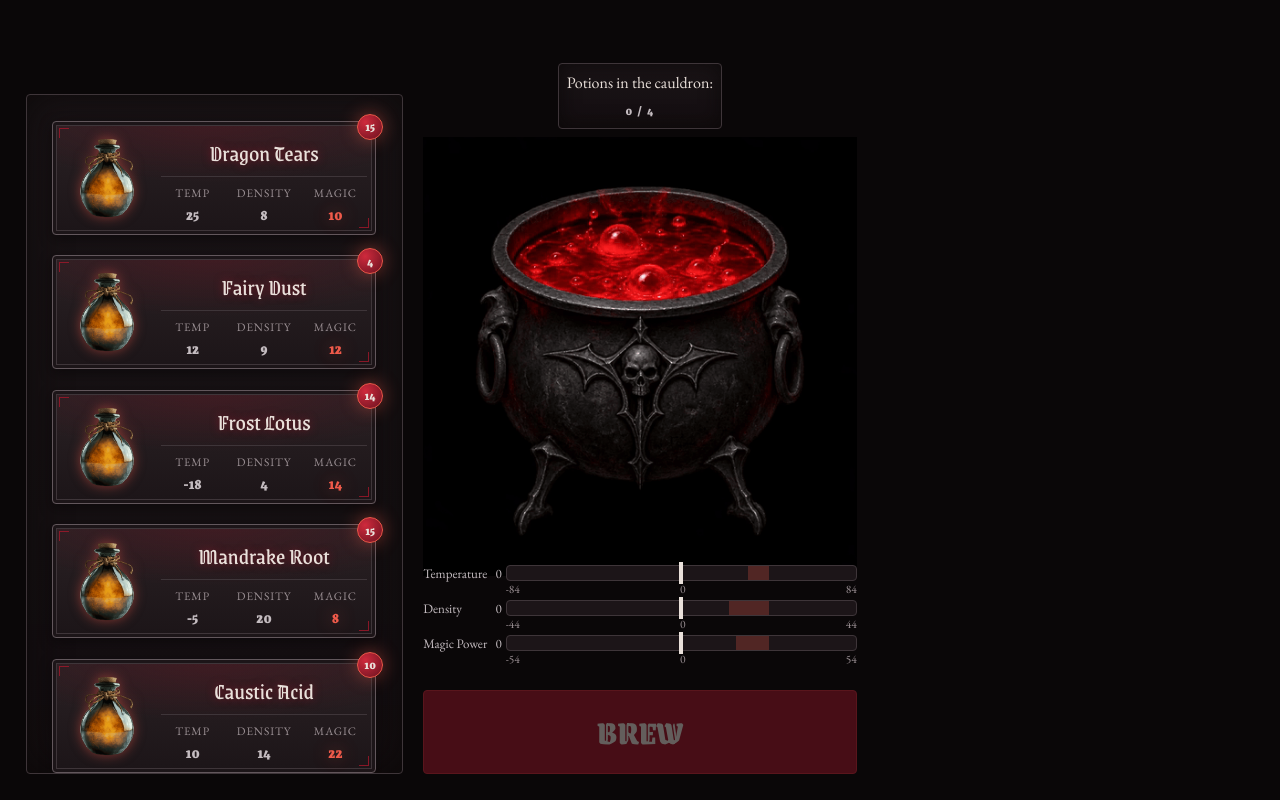
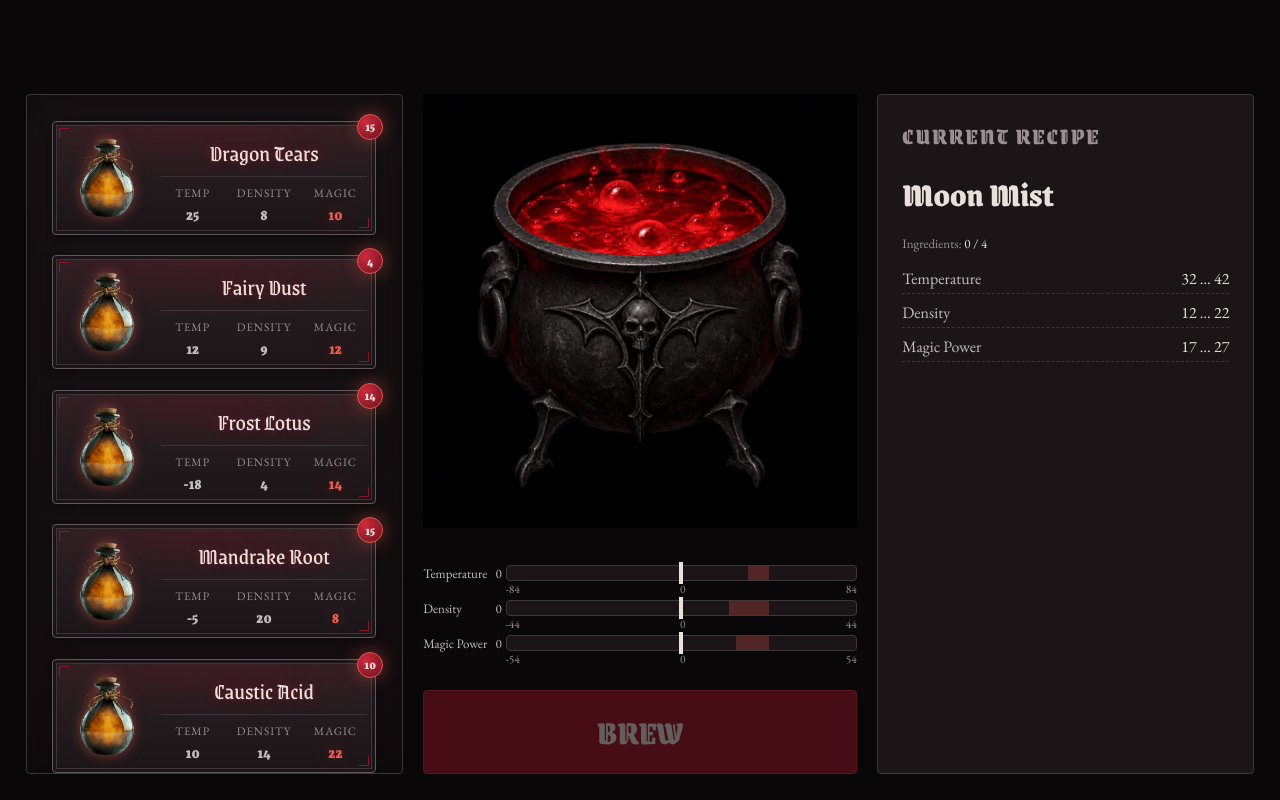
Before and after one commit to asimo-git/Alchemist-s-Cauldron, a website built with Vite: page index.html in a window 1280 px wide. Built offline with nearby package versions, Linux system fonts and the light colour scheme.

Commit message:
feat: implement a ui recipe section

```diff
--- a/src/data/game.ts
+++ b/src/data/game.ts
@@ -2,3 +2,9 @@ export const SHELF_SIZE = 6;
 export const MIN_STOCK = 1;
 export const MAX_STOCK = 15;
 export const CAULDRON_CAPACITY = 4;
+
+export const STATS = [
+  { key: 'temperature', label: 'Temperature' },
+  { key: 'density', label: 'Density' },
+  { key: 'magicPower', label: 'Magic Power' },
+] as const;
--- a/src/logic/calculate-cauldron.ts
+++ b/src/logic/calculate-cauldron.ts
@@ -1,10 +1,8 @@
 import type { IIngredient, IRecipe } from '../utils/types';
-import { CAULDRON_CAPACITY } from '../data/game';
-
-export const STAT_KEYS = ['temperature', 'density', 'magicPower'] as const;
+import { CAULDRON_CAPACITY, STATS } from '../data/game';
 
 export interface IBarData {
-  key: (typeof STAT_KEYS)[number];
+  key: (typeof STATS)[number]['key'];
   value: number;
   limit: number; // шкала: [-limit; +limit]
   zoneStart: number; // % от левого края шкалы
@@ -17,7 +15,7 @@ export const canAddToCauldron = (cauldron: IIngredient[]): boolean =>
   cauldron.length < CAULDRON_CAPACITY;
 
 export function calculateCauldron(ingredients: IIngredient[], recipe: IRecipe): IBarData[] {
-  return STAT_KEYS.map((key) => {
+  return STATS.map(({ key }) => {
     const { min, max } = recipe[key];
     const value = ingredients.reduce((sum, item) => sum + item[key], 0);
 
--- a/src/styles/components/_index.scss
+++ b/src/styles/components/_index.scss
@@ -1,3 +1,4 @@
 @forward 'cauldron';
 @forward 'shelf';
 @forward 'main-actions';
+@forward 'recipe';
--- a/src/styles/components/cauldron.scss
+++ b/src/styles/components/cauldron.scss
@@ -1,48 +1,8 @@
 @use '../abstracts/variables' as *;
 @use '../abstracts/mixins' as *;
-
-.cauldron_container {
-  @include flex(column, center, center, $size-1);
-}
-
-// .cauldron_frame {
-//   width: 100%;
-//   aspect-ratio: 1;
-// }
 
 .cauldron_img {
   width: 100%;
   height: 100%;
   object-fit: cover;
 }
-
-.cauldron_indicator {
-  @include flex(column, center, center, $size-1);
-  padding: $size-1 $size-1;
-  background: linear-gradient(180deg, rgba($obsidian, 0.9), rgba($crypt, 0.95));
-  border: 1px solid $slate;
-  border-radius: $r-md;
-  box-shadow: inset 0 0 20px rgba($void, 0.8);
-  transition:
-    border-color 0.2s ease,
-    box-shadow 0.2s ease;
-}
-
-.cauldron_counter {
-  font-family: $font-accent;
-  font-size: $fs-small;
-  font-weight: $font-weight-bold;
-  letter-spacing: 0.1em;
-  color: $silver;
-}
-
-.cauldron_indicator_full {
-  border-color: $scarlet;
-  box-shadow:
-    inset 0 0 20px rgba($void, 0.8),
-    $glow-red;
-
-  .cauldron_counter {
-    color: $ember;
-  }
-}
--- /dev/null
+++ b/src/styles/components/recipe.scss
@@ -0,0 +1,65 @@
+@use '../abstracts/variables' as *;
+@use '../abstracts/mixins' as *;
+
+.recipe {
+  @include flex(column, flex-start, stretch, $size-2);
+  padding: $size-3;
+  color: $silver;
+  background: $obsidian;
+  border: 1px solid $slate;
+  border-radius: $r-md;
+
+  &__title {
+    margin: 0;
+    font-family: $font-accent;
+    font-size: $fs-h3;
+    font-weight: $font-weight-bold;
+    letter-spacing: 0.08em;
+    text-transform: uppercase;
+    color: $ash;
+  }
+
+  &__name {
+    margin: 0;
+    font-family: $font-accent;
+    font-size: $fs-h2;
+    font-weight: $font-weight-bold;
+    color: $bone;
+  }
+
+  &__indicator {
+    font-family: $font-body;
+    font-size: $fs-small;
+    color: $ash;
+    transition: color 0.3s;
+
+    &--full {
+      color: $ember;
+    }
+  }
+
+  &__counter {
+    font-variant-numeric: tabular-nums;
+    color: $bone;
+  }
+
+  &__list {
+    @include flex(column, flex-start, stretch, $size-1);
+    margin: 0;
+    padding: 0;
+    list-style: none;
+  }
+
+  &__item {
+    @include flex(row, space-between, baseline);
+    padding-bottom: $size-05;
+    border-bottom: 1px dashed $slate;
+    font-family: $font-body;
+    font-size: $fs-body;
+  }
+
+  &__range {
+    font-variant-numeric: tabular-nums;
+    color: $bone;
+  }
+}
--- a/src/ui/components/cauldron.ts
+++ b/src/ui/components/cauldron.ts
@@ -1,17 +1,6 @@
-import { CAULDRON_CAPACITY } from '../../data/game';
-import { GAME_EVENTS, gameEvents, getState } from '../../state/game-state';
 import { createElement } from '../../utils/helpers';
 
 export function createCauldronSection(): HTMLElement {
-  const counter = createElement('span', { className: 'cauldron_counter' });
-
-  const indicator = createElement('div', {
-    className: 'cauldron_indicator',
-    attributes: { role: 'status', 'aria-live': 'polite' },
-    textContent: 'Potions in the cauldron:',
-    children: [counter],
-  });
-
   const image = createElement('img', {
     className: 'cauldron_img',
     attributes: { src: 'cauldron.gif', alt: 'cauldron', draggable: 'false' },
@@ -19,20 +8,8 @@ export function createCauldronSection(): HTMLElement {
 
   const section = createElement('section', {
     className: 'cauldron_container',
-    children: [indicator, createElement('div', { className: 'cauldron_frame', children: [image] })],
+    children: [createElement('div', { className: 'cauldron_frame', children: [image] })],
   });
-
-  function render(): void {
-    const { cauldronIngredients } = getState();
-    const count = cauldronIngredients.length;
-
-    counter.textContent = `${count} / ${CAULDRON_CAPACITY}`;
-    indicator.classList.toggle('cauldron_indicator_full', count >= CAULDRON_CAPACITY);
-  }
-
-  gameEvents.addEventListener(GAME_EVENTS.cauldronIngredients, render);
-
-  render();
 
   return section;
 }
--- /dev/null
+++ b/src/ui/components/recipe.ts
@@ -0,0 +1,67 @@
+import { CAULDRON_CAPACITY, STATS } from '../../data/game';
+import { GAME_EVENTS, gameEvents, getState } from '../../state/game-state';
+import { createElement } from '../../utils/helpers';
+
+export function createRecipeSection(): HTMLElement {
+  const name = createElement('p', { className: 'recipe__name' });
+  const counter = createElement('span', { className: 'recipe__counter' });
+
+  const indicator = createElement('div', {
+    className: 'recipe__indicator',
+    attributes: { role: 'status', 'aria-live': 'polite' },
+    textContent: 'Ingredients: ',
+    children: [counter],
+  });
+
+  const ranges = {
+    temperature: createElement('span', { className: 'recipe__range' }),
+    density: createElement('span', { className: 'recipe__range' }),
+    magicPower: createElement('span', { className: 'recipe__range' }),
+  };
+
+  const list = createElement('ul', {
+    className: 'recipe__list',
+    children: STATS.map(({ key, label }) =>
+      createElement('li', {
+        className: 'recipe__item',
+        children: [
+          createElement('span', { className: 'recipe__stat', textContent: label }),
+          ranges[key],
+        ],
+      }),
+    ),
+  });
+
+  const section = createElement('section', {
+    className: 'recipe',
+    children: [
+      createElement('h3', { className: 'recipe__title', textContent: 'Current recipe' }),
+      name,
+      indicator,
+      list,
+    ],
+  });
+
+  function render(): void {
+    const { cauldronIngredients, activeRecipe } = getState();
+    const count = cauldronIngredients.length;
+
+    counter.textContent = `${count} / ${CAULDRON_CAPACITY}`;
+    indicator.classList.toggle('recipe__indicator--full', count >= CAULDRON_CAPACITY);
+
+    if (!activeRecipe) return;
+
+    name.textContent = activeRecipe.name;
+    for (const { key } of STATS) {
+      const { min, max } = activeRecipe[key];
+      ranges[key].textContent = `${min} … ${max}`;
+    }
+  }
+
+  gameEvents.addEventListener(GAME_EVENTS.cauldronIngredients, render);
+  gameEvents.addEventListener(GAME_EVENTS.activeRecipe, render);
+
+  render();
+
+  return section;
+}
--- a/src/ui/layout.ts
+++ b/src/ui/layout.ts
@@ -1,6 +1,7 @@
 import { createElement } from '../utils/helpers';
 import { createCauldronSection } from './components/cauldron';
 import { createMainActions } from './components/main-actions';
+import { createRecipeSection } from './components/recipe';
 import { createShelfSection } from './components/shelf';
 
 export function createMainLayout(): HTMLElement {
@@ -13,14 +14,9 @@ export function createMainLayout(): HTMLElement {
     children: [createCauldronSection(), createMainActions()],
   });
 
-  const recipe = createElement('div', {
-    className: 'main__recipe',
-    attributes: { 'data-slot': 'recipe' },
-  });
-
   const main = createElement('main', {
     className: 'main',
-    children: [createShelfSection(), center, recipe],
+    children: [createShelfSection(), center, createRecipeSection()],
   });
 
   return createElement('div', {
```
